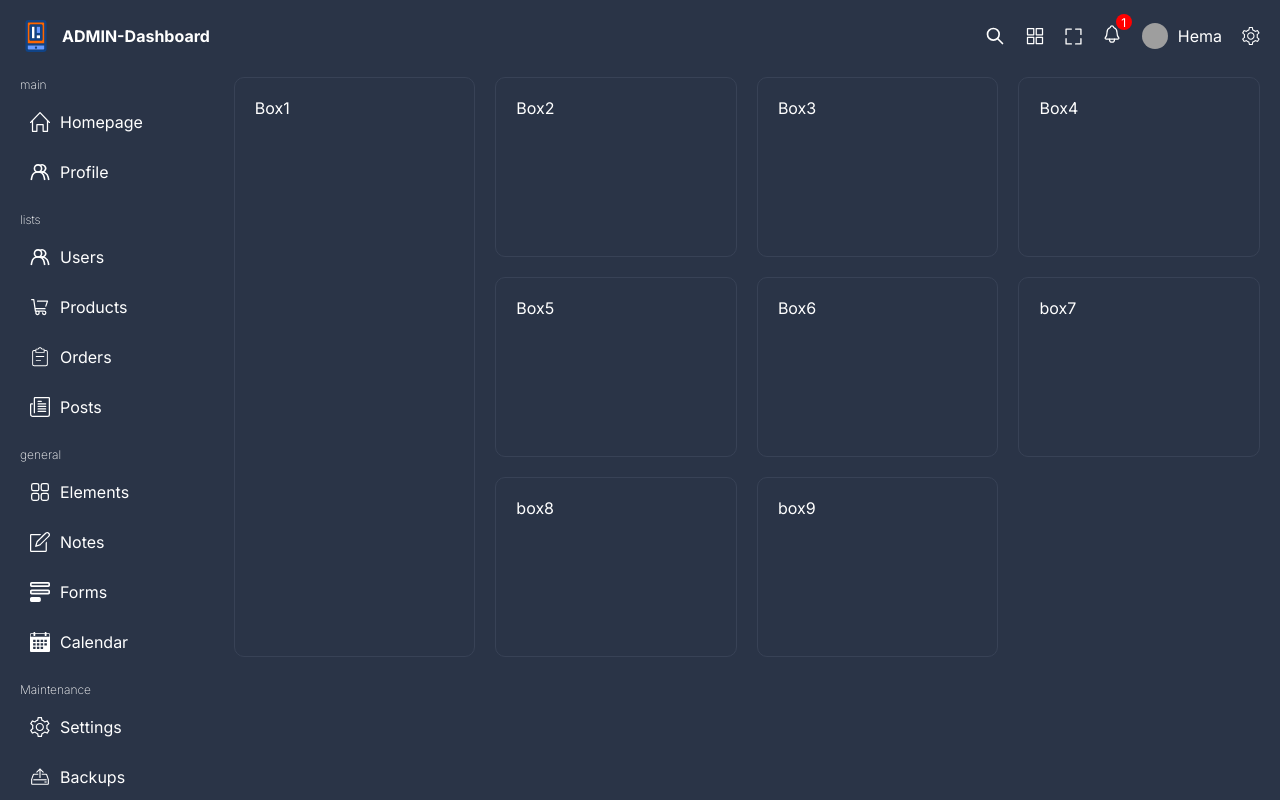
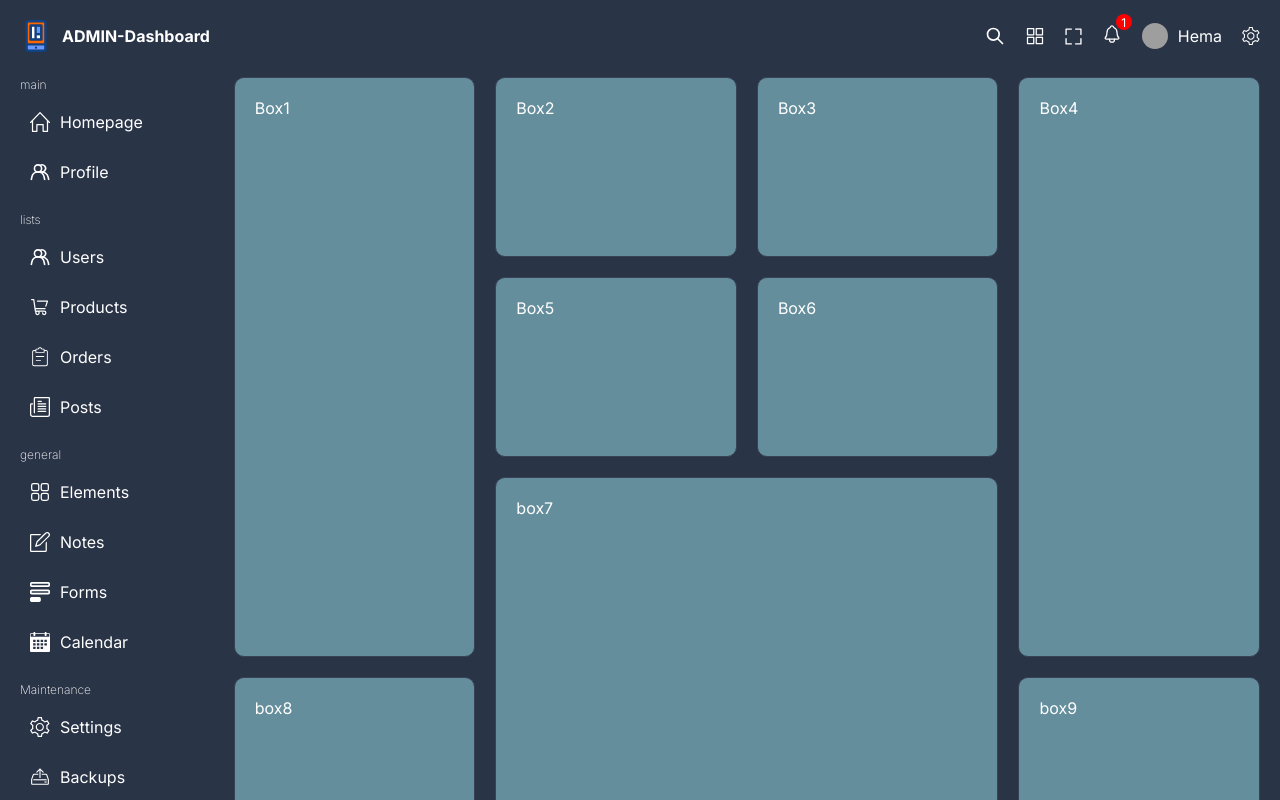
Before and after one commit to Mohamed-Hema/react-admin-dashboard, a React (Vite) app: page / in a window 1280 px wide. Shown: the top 800 px of the page. Built offline with nearby package versions, Linux system fonts and the light colour scheme; grey boxes are pictures that could not be loaded.

Commit message:
grid done

```diff
--- a/src/pages/home/home.scss
+++ b/src/pages/home/home.scss
@@ -10,9 +10,18 @@
     padding: 20px;
     border-radius: 10px;
     border: 1px solid $soft-bg;
+    background-color: rgb(101, 142, 156);
   }
   .box1 {
     grid-column: span 1;
     grid-row: span 3;
   }
+  .box4 {
+    grid-column: span 1;
+    grid-row: span 3;
+  }
+  .box7 {
+    grid-column: span 2;
+    grid-row: span 2;
+  }
 }
```
